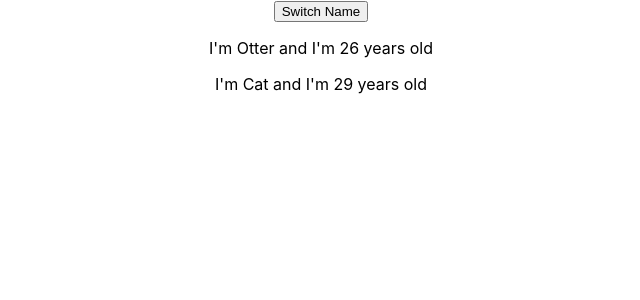
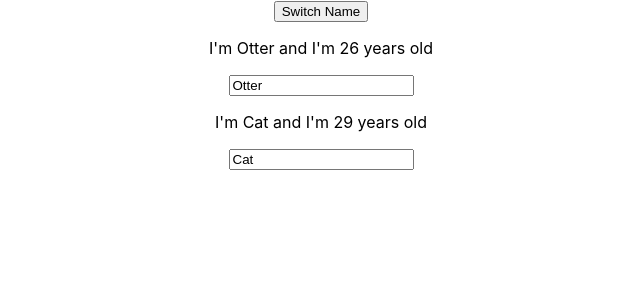
Before and after one commit to angieto/react-complete-guide, a React (Create React App) app: page / in a window 1280 px wide. Shown: the top 300 px of the page, without its empty margins (319-959 px from the left). Built offline with nearby package versions, Linux system fonts and the light colour scheme.

Commit message:
added double binding feature

```diff
--- a/src/App.js
+++ b/src/App.js
@@ -19,6 +19,14 @@
       ]
     });
   }
+  nameChangeHandler = (event) => {
+    this.setState({
+      persons: [
+        {name: 'Otter', age: 2},
+        {name: event.target.value, age: 3}
+      ]
+    })
+  }
 
   render() {
     return (
@@ -30,7 +38,9 @@
                 click={this.switchNameHandler.bind(this, "CHANGED!")} />
                 {/* Pass the event handler to the Person component, using another "bind" method */}
                 {/* As a result, when the user click this paragraph, its name property is changed */}
-        <Person name={this.state.persons[1].name} age={this.state.persons[1].age} />
+        <Person name={this.state.persons[1].name}
+                age={this.state.persons[1].age}
+                changed={this.nameChangeHandler} />
       </div>
     );
   }
--- a/src/components/Person/Person.js
+++ b/src/components/Person/Person.js
@@ -5,6 +5,9 @@
         <div>
             <p onClick={props.click}>I'm { props.name } and I'm { Math.floor(Math.random() * 30)} years old</p>
             <p>{ props.children }</p>
+            {/* becomes double binding by adding the value={} attribute */}
+            {/* that means we can see the current state in the input field from the start */}
+            <input type="text" onChange={ props.changed } value={ props.name } />
         </div>
     );
 };
```
